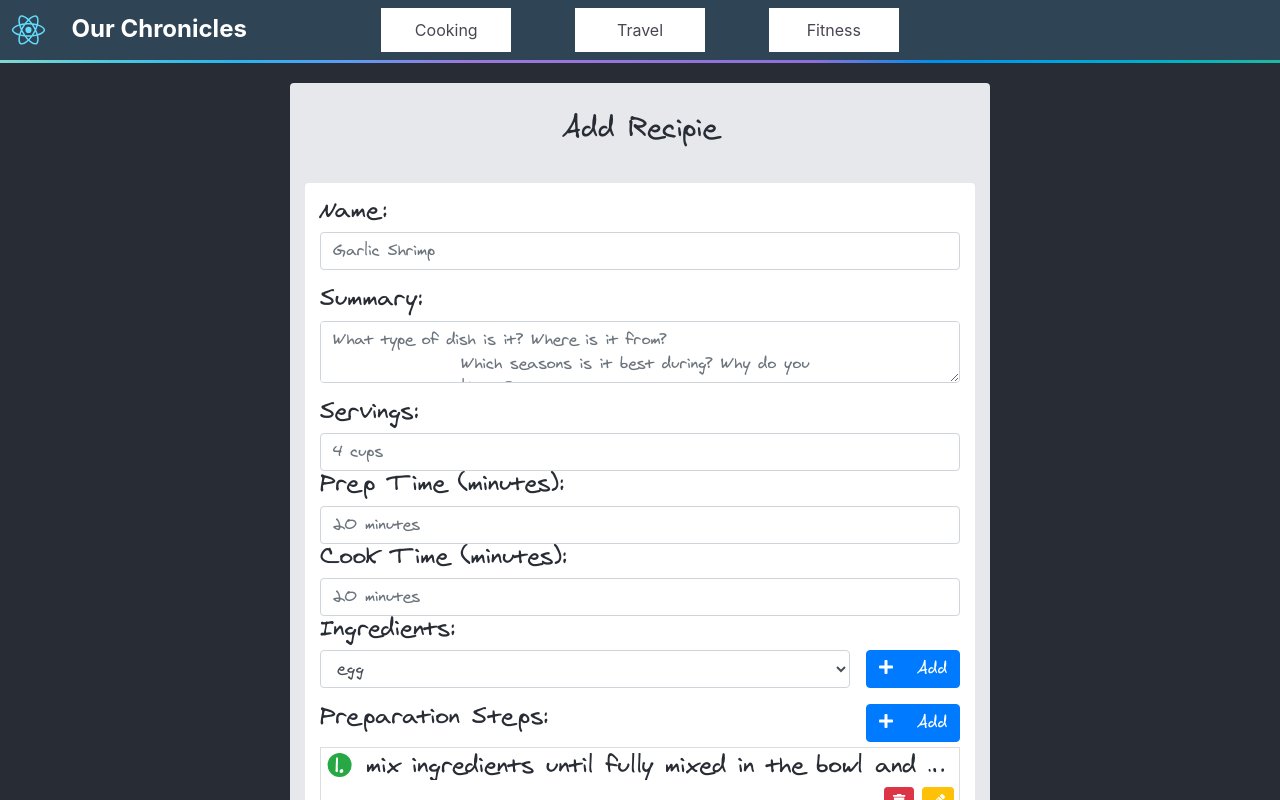
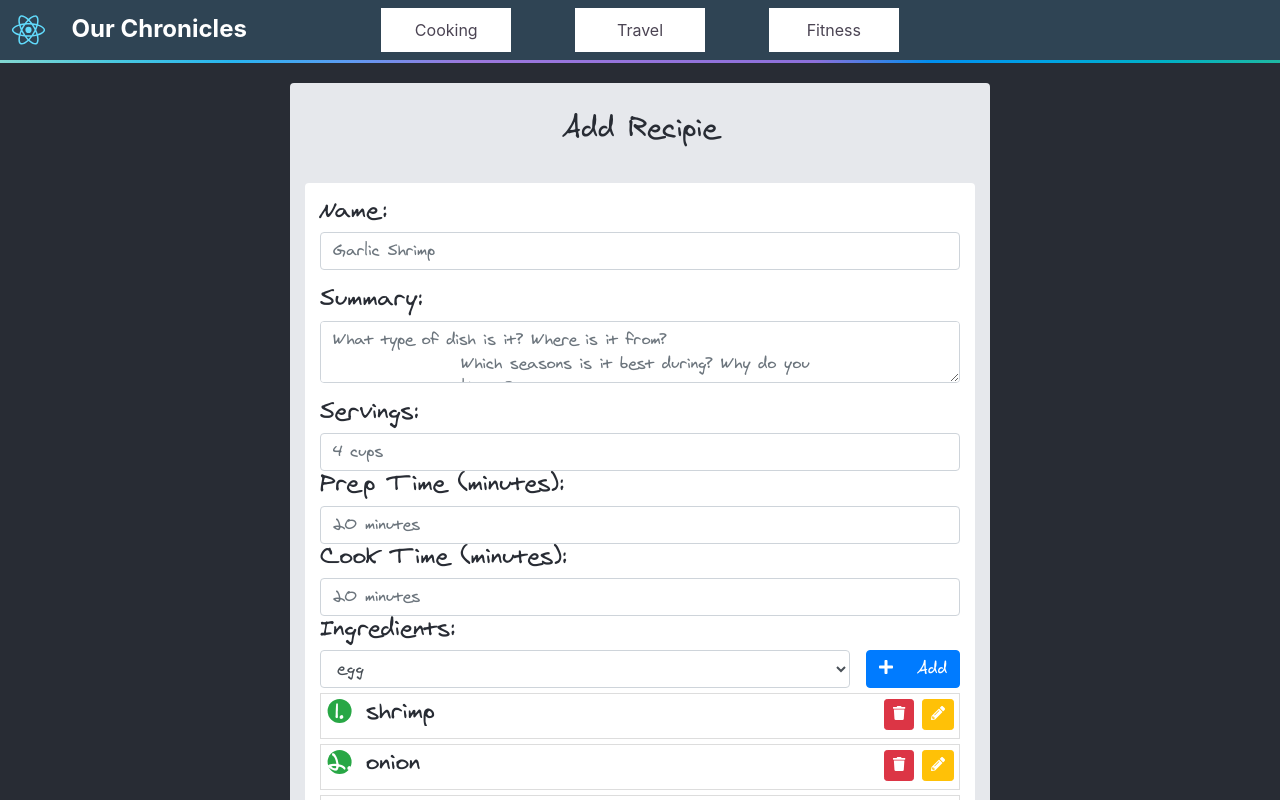
Before and after one commit to Crazyloon/chronicles, a React (Create React App) app: page /recipies/new in a window 1280 px wide. Shown: the top 800 px of the page. Built offline with nearby package versions, Linux system fonts and the light colour scheme; a web font is replaced by a local one.

Commit message:
Add Ingredients section

```diff
--- a/src/components/protected/forms/AddRecipie.js
+++ b/src/components/protected/forms/AddRecipie.js
@@ -9,21 +9,60 @@ import {
   faPlus,
 } from "@fortawesome/free-solid-svg-icons";
 
-const AddRecipiePage = ({ ingredients, measurements }) => {
-  ingredients = ["egg", "onion", "garlic", "water", "pepper", "salt"];
+const AddRecipiePage = () => {
+  let ingredientOptions = [
+    "egg",
+    "onion",
+    "shrimp",
+    "water",
+    "tomatoe",
+    "salt",
+    "pepper",
+  ];
+  let measurementOptions = [
+    "kg",
+    "cup",
+    "tbsp",
+    "tsp",
+    "oz",
+    "l",
+    "ml",
+    "pound",
+  ];
+  let initialIngredients = [
+    {
+      name: "shrimp",
+      amount: 2,
+      measurement: "cups",
+    },
+    {
+      name: "onion",
+      amount: 0.5,
+      measurement: "medium",
+    },
+    {
+      name: "garlic",
+      amount: 6,
+      measurement: "cloves",
+    },
+  ].map((ingredient, i) => (ingredient = { ...ingredient, edit: false }));
   let initialSteps = [
     "mix ingredients until fully mixed in the bowl and make sure they're totally mixed like all the way mixed - no joke",
     "cook food",
     "eat",
-  ];
-  initialSteps = initialSteps.map(
-    (step, i) => (step = { text: step, edit: false })
-  );
+  ].map((step, i) => (step = { text: step, edit: false }));
 
   let [steps, setSteps] = useState(initialSteps || []);
+  let [ingredients, setIngredients] = useState(initialIngredients || []);
 
   const handleAddStep = () => {
-    setSteps([...steps, {text: "Next Step"}]);
+    setSteps([...steps, { text: "Next Step" }]);
+  };
+  const handleAddIngredient = () => {
+    setIngredients([
+      ...ingredients,
+      { name: "Next Ingredient", amount: 1, measurement: 1, edit: true },
+    ]);
   };
   const handleDeleteStep = (i) => {
     let filteredSteps = [...steps];
@@ -33,10 +72,26 @@ const AddRecipiePage = ({ ingredients, measurements }) => {
     setSteps(filteredSteps);
   };
 
-  const toggleEditMode = (i) => {
+  const handleDeleteIngredient = (i) => {
+    let filteredIngredients = [...ingredients];
+    filteredIngredients = filteredIngredients
+      .slice(0, i)
+      .concat(filteredIngredients.slice(i + 1, filteredIngredients.length));
+    setIngredients(filteredIngredients);
+  };
+
+  const toggleEditIngredient = (i) => {
+    let editIngredients = [...ingredients];
+    let ingredient = editIngredients[i];
+    if (!("edit" in ingredient)) ingredient.name = "";
+    ingredient.edit = !ingredient.edit;
+    setIngredients(editIngredients);
+  };
+
+  const toggleEditStep = (i) => {
     let editSteps = [...steps];
     let step = editSteps[i];
-    if (!('edit' in step)) step.text = '';
+    if (!("edit" in step)) step.text = "";
     step.edit = !step.edit;
     setSteps(editSteps);
   };
@@ -108,15 +163,89 @@ const AddRecipiePage = ({ ingredients, measurements }) => {
 
             <div className="form-subgroup">
               <select id="ingredients" className="form-control">
-                {ingredients.map((ingredient, i) => (
+                {ingredientOptions.map((ingredient, i) => (
                   <option key={i} value="ingredient">
                     {ingredient}
                   </option>
                 ))}
               </select>
-              <button type="button" className="btn btn-primary">
+              <button
+                type="button"
+                onClick={() => {
+                  handleAddIngredient();
+                }}
+                className="btn btn-primary"
+              >
                 <FontAwesomeIcon icon={faPlus} /> Add
               </button>
+            </div>
+
+            <div>
+              <ol className="step-list">
+                {ingredients.map((ingredient, i) => (
+                  <li
+                    key={i}
+                    className={
+                      (ingredient.edit ? "edit" : "done") + " step-item"
+                    }
+                  >
+                    <div className="step-name">
+                      <span
+                        className={!("edit" in ingredient) ? "text-muted" : ""}
+                      >
+                        {ingredient.name}
+                      </span>
+                    </div>
+                    <div className="step-buttons">
+                      <button
+                        onClick={() => handleDeleteIngredient(i)}
+                        type="button"
+                        className="btn btn-sm btn-danger delete-btn"
+                      >
+                        <FontAwesomeIcon icon={faTrash} />
+                      </button>
+                      <button
+                        onClick={() => toggleEditIngredient(i)}
+                        type="button"
+                        className="btn btn-sm btn-success done-btn"
+                      >
+                        <FontAwesomeIcon icon={faCheck} /> Done
+                      </button>
+                      <button
+                        onClick={() => toggleEditIngredient(i)}
+                        type="button"
+                        className="btn btn-sm btn-warning edit-btn"
+                      >
+                        <FontAwesomeIcon icon={faPencilAlt} />
+                      </button>
+                    </div>
+                    {ingredient.edit ? (
+                      <>
+                        <div className="break"></div>
+                        <div className="ingredient-inputs">
+                          <div className="input-group">
+                            <label htmlFor={"amount-" + i}>Amount:</label>
+                            <input id={"amount-" + i} type="number" />
+                          </div>
+                          <div className="input-group">
+                            <label htmlFor={"measurement-" + i}>
+                              Measurement:
+                            </label>
+                            <select
+                              id={"measurement-" + i}
+                              className="measurement-options"
+                            >
+                              {measurementOptions.map((measurement) => (
+                                <option>{measurement}</option>
+                              ))}
+                            </select>
+                          </div>
+                        </div>
+                      </>
+                    ) : null}
+                  </li>
+                ))}
+              </ol>
             </div>
           </div>
         </section>
@@ -140,7 +269,9 @@ const AddRecipiePage = ({ ingredients, measurements }) => {
                     className={(step.edit ? "edit" : "done") + " step-item"}
                   >
                     <div className="step-name">
-                      <span className={!('edit' in step) ? 'text-muted' : ''}>{step.text}</span>
+                      <span className={!("edit" in step) ? "text-muted" : ""}>
+                        {step.text}
+                      </span>
                     </div>
                     <div className="step-buttons">
                       <button
@@ -151,14 +282,14 @@ const AddRecipiePage = ({ ingredients, measurements }) => {
                         <FontAwesomeIcon icon={faTrash} />
                       </button>
                       <button
-                        onClick={() => toggleEditMode(i)}
+                        onClick={() => toggleEditStep(i)}
                         type="button"
                         className="btn btn-sm btn-success done-btn"
                       >
                         <FontAwesomeIcon icon={faCheck} /> Done
                       </button>
                       <button
-                        onClick={() => toggleEditMode(i)}
+                        onClick={() => toggleEditStep(i)}
                         type="button"
                         className="btn btn-sm btn-warning edit-btn"
                       >
@@ -168,10 +299,10 @@ const AddRecipiePage = ({ ingredients, measurements }) => {
                     {step.edit ? (
                       <>
                         <div className="break"></div>
-                        <div className="step-text">
+                        <div className="step-input">
                           <textarea
                             onChange={(event) => handleStepTextChange(event, i)}
-                            placeholder='First, mix the ingredients.'
+                            placeholder="First, mix the ingredients."
                             value={step.text}
                             id={"step-text-" + i}
                           />
--- a/src/components/protected/forms/AddRecipie.scss
+++ b/src/components/protected/forms/AddRecipie.scss
@@ -120,7 +120,7 @@
       flex-basis: 100%;
       height: 0;
     }
-    .step-text {
+    .step-input {
       margin-top: 10px;
       color: $c-lblack;
       width: 100%;
@@ -131,6 +131,22 @@
       }
     }
 
+    .ingredient-inputs {
+      flex-grow: 1;
+      display: flex;
+      flex-direction: column;
+      margin-top: 10px;
+      color: $c-lblack;
+      .input-group {
+        :first-of-type {
+          margin-bottom: 5px;
+        }
+        justify-content: flex-end;
+      }
+      input, select {
+        width: 4em;
+      }
+    }
 
     .edit-btn {
       margin-left: 0.5rem;
```
